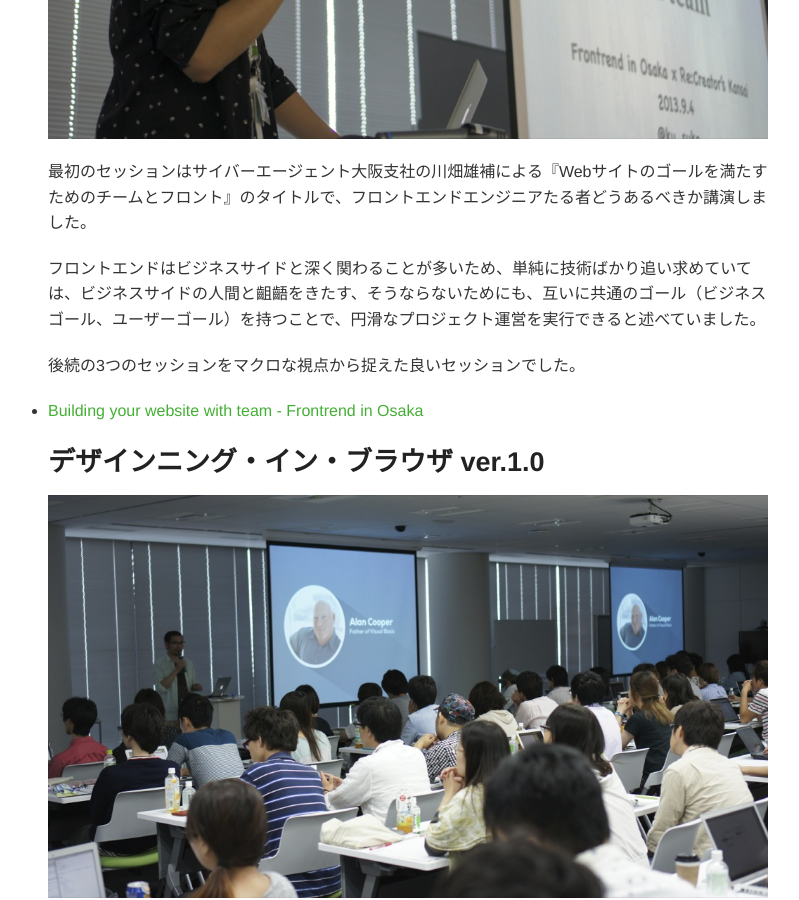
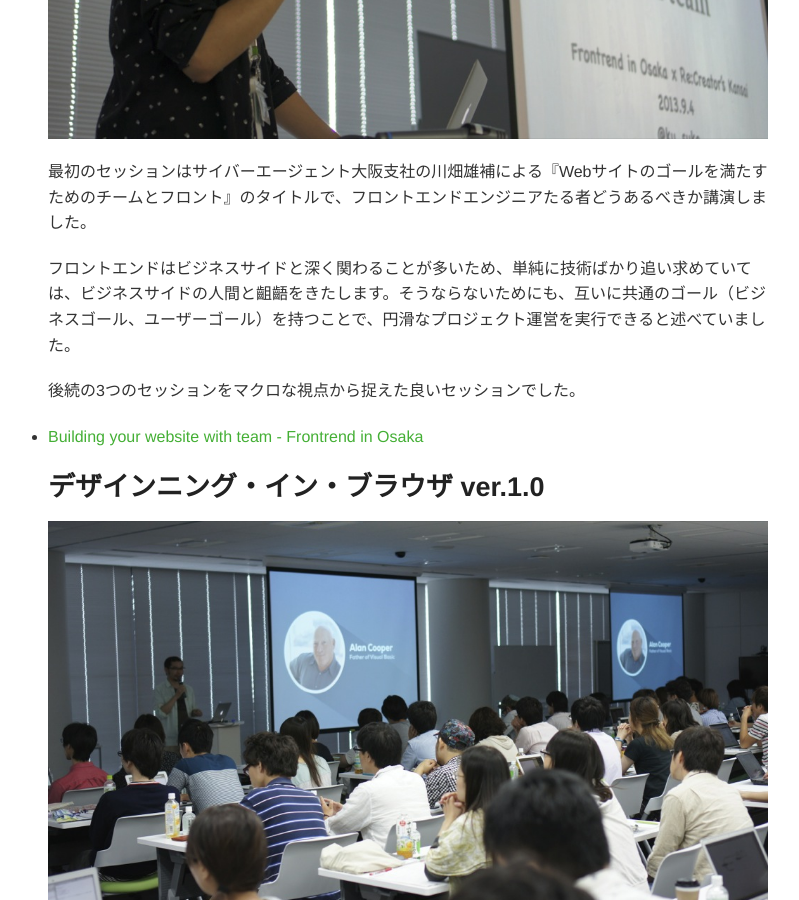
Before and after one commit to frontrend/frontrend.github.io, a Jekyll site: the page built from _posts/2013-09-17-frontrend-in-osaka.md, in a window 1280 px wide and 900 px high, scrolled down 1025 px. Shown: the whole window, without its empty margins (107-906 px from the left). Built offline with Jekyll 4.4.1, drawn with Linux system fonts in a browser that asks for light colours; nearby versions of some CDN libraries; Markdown is read by kramdown in place of the engine named in the settings; comment, search, counter and statistics services are not loaded; some of the changed text lies outside the part shown.

Commit message:
Fix sentence

```diff
--- a/_posts/2013-09-17-frontrend-in-osaka.md
+++ b/_posts/2013-09-17-frontrend-in-osaka.md
@@ -22,7 +22,7 @@ excerpt: 2013年9月14日（土）、Re:Creator's Kansaiのご協力を得まし
 
 最初のセッションはサイバーエージェント大阪支社の川畑雄補による『Webサイトのゴールを満たすためのチームとフロント』のタイトルで、フロントエンドエンジニアたる者どうあるべきか講演しました。
 
-フロントエンドはビジネスサイドと深く関わることが多いため、単純に技術ばかり追い求めていては、ビジネスサイドの人間と齟齬をきたす、そうならないためにも、互いに共通のゴール（ビジネスゴール、ユーザーゴール）を持つことで、円滑なプロジェクト運営を実行できると述べていました。
+フロントエンドはビジネスサイドと深く関わることが多いため、単純に技術ばかり追い求めていては、ビジネスサイドの人間と齟齬をきたします。そうならないためにも、互いに共通のゴール（ビジネスゴール、ユーザーゴール）を持つことで、円滑なプロジェクト運営を実行できると述べていました。
 
 後続の3つのセッションをマクロな視点から捉えた良いセッションでした。
 
```
Also changed, not shown: other parts of _posts/2013-09-17-frontrend-in-osaka.md (+1 -1 lines), 3 other files.
